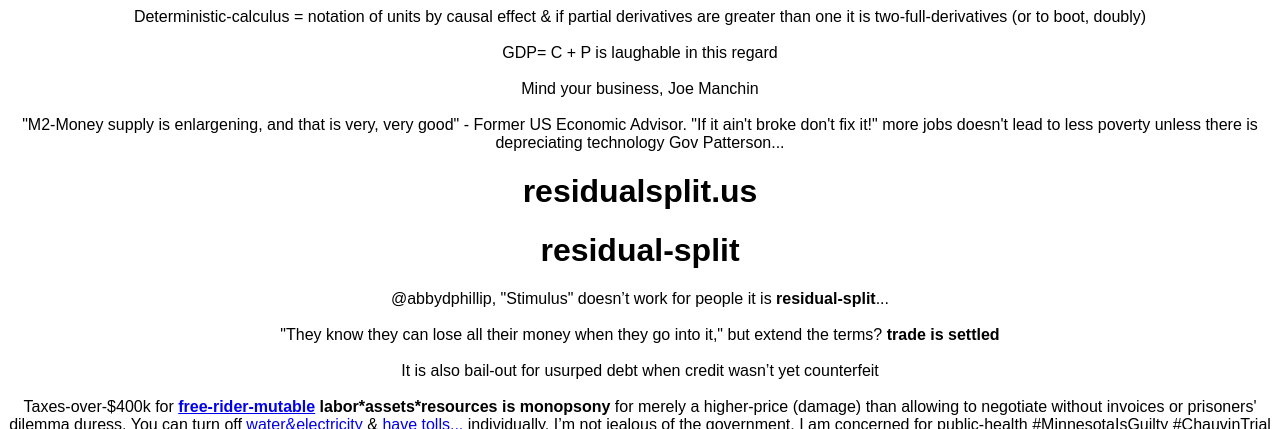
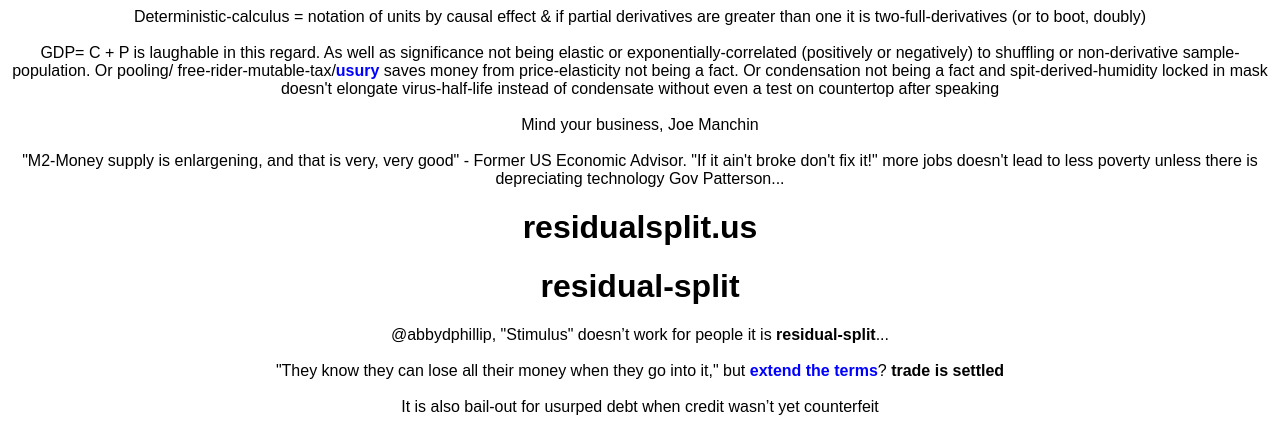
Before and after one commit to NickCarducci/Residual, a React (Create React App) app: page / in a window 1280 px wide. Shown: the top 429 px of the page. Built offline with nearby package versions, Linux system fonts and the light colour scheme.

Commit message:
Update App.js

```diff
--- a/src/App.js
+++ b/src/App.js
@@ -14,7 +14,14 @@
         doubly)
         <br />
         <br />
-        GDP= C + P is laughable in this regard
+        GDP= C + P is laughable in this regard. As well as significance not
+        being elastic or exponentially-correlated (positively or negatively) to
+        shuffling or non-derivative sample-population. Or pooling/
+        free-rider-mutable-tax/<b style={{ color: "blue" }}>usury</b>&nbsp;saves
+        money from price-elasticity not being a fact. Or condensation not being
+        a fact and spit-derived-humidity locked in mask doesn't elongate
+        virus-half-life instead of condensate without even a test on countertop
+        after speaking
         <br />
         <br />
         Mind your business, Joe Manchin
@@ -31,8 +38,10 @@
         ...
         <br />
         <br />
-        "They know they can lose all their money when they go into it," but
-        extend the terms?&nbsp;<b>trade is settled</b>
+        "They know they can lose all their money when they go into it,"
+        but&nbsp;
+        <b style={{ color: "blue" }}>extend the terms</b>?&nbsp;
+        <b>trade is settled</b>
         <br />
         <br />
         It is also bail-out for usurped debt when credit wasn’t yet counterfeit
```
